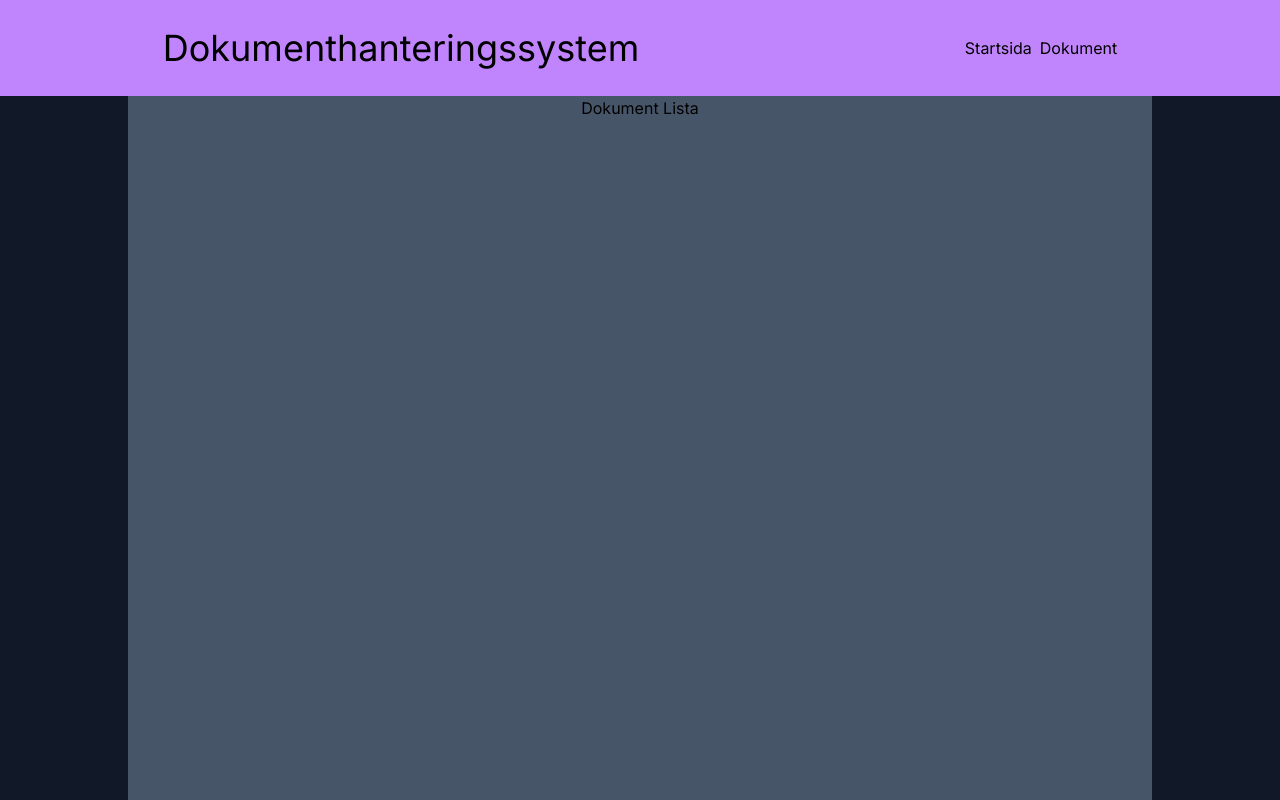
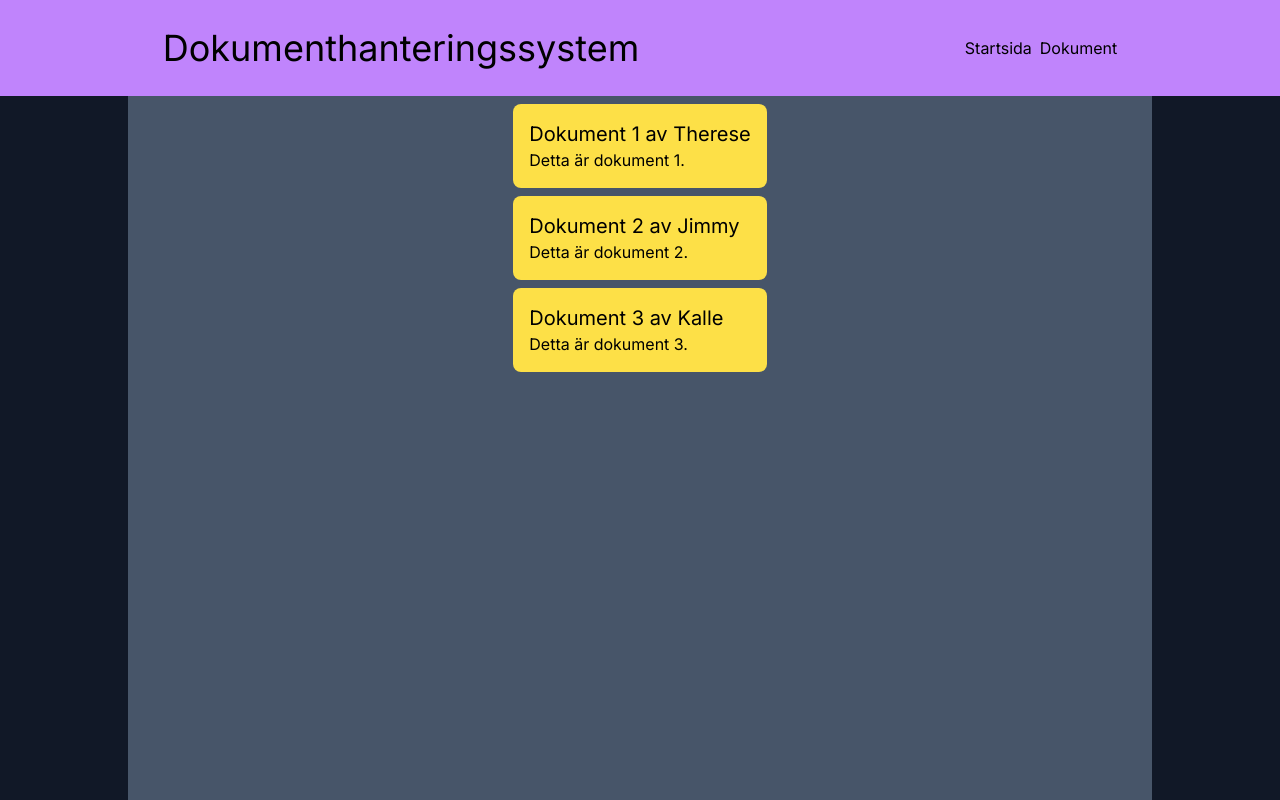
Before and after one commit to ThereseHagwall/documentsystem, a Next.js app: page /documentList in a window 1280 px wide. Built offline with nearby package versions, Linux system fonts and the light colour scheme.

Commit message:
Add interface file, and page for dokument.

```diff
--- /dev/null
+++ b/app/documentList/[id]/page.tsx
@@ -0,0 +1,8 @@
+
+export default function PostPage({params} : {params: {id: number}}) {
+  return (
+    <div>
+      <p>Här visas ett dokument med id: {params.id}</p>
+    </div>
+  )
+}
--- a/app/documentList/page.tsx
+++ b/app/documentList/page.tsx
@@ -1,8 +1,37 @@
+import DocumentComponent from "@/components/DocumentComponent"
+import Link from "next/link"
+
 
 export default function documentList() {
+
+  const documents = [
+    {
+      id: 1,
+      author: 'Therese',
+      title: 'Dokument 1',
+      content: 'Detta är dokument 1.'
+    },
+    {
+      id: 2,
+      author: 'Jimmy',
+      title: 'Dokument 2',
+      content: 'Detta är dokument 2.'
+    },
+    {
+      id: 3,
+      author: 'Kalle',
+      title: 'Dokument 3',
+      content: 'Detta är dokument 3.'
+    },
+  ]
+
   return (
     <div>
-      <h2>Dokument Lista</h2>
+        {documents.map((document) => (
+          <Link key={document.id} href={`/documentList/${document.id}`}>
+            <DocumentComponent document={document}/>
+          </Link>
+        ))}
     </div>
   )
 }
--- /dev/null
+++ b/components/DocumentComponent.tsx
@@ -0,0 +1,14 @@
+import { Document } from "@/interfaces";
+
+interface Props {
+  document: Document;
+}
+
+export default function DocumentComponent(props: Props) {
+  return (
+    <div className="bg-yellow-300 rounded-lg m-2 p-4">
+      <h3 className="text-xl text-black">{props.document.title} av {props.document.author}</h3>
+      <p>{props.document.content}</p>
+    </div>
+  )
+}
--- /dev/null
+++ b/interfaces.ts
@@ -0,0 +1,6 @@
+export interface Document {
+  id: number;
+  author: string;
+  title: string;
+  content: string;
+}
```
